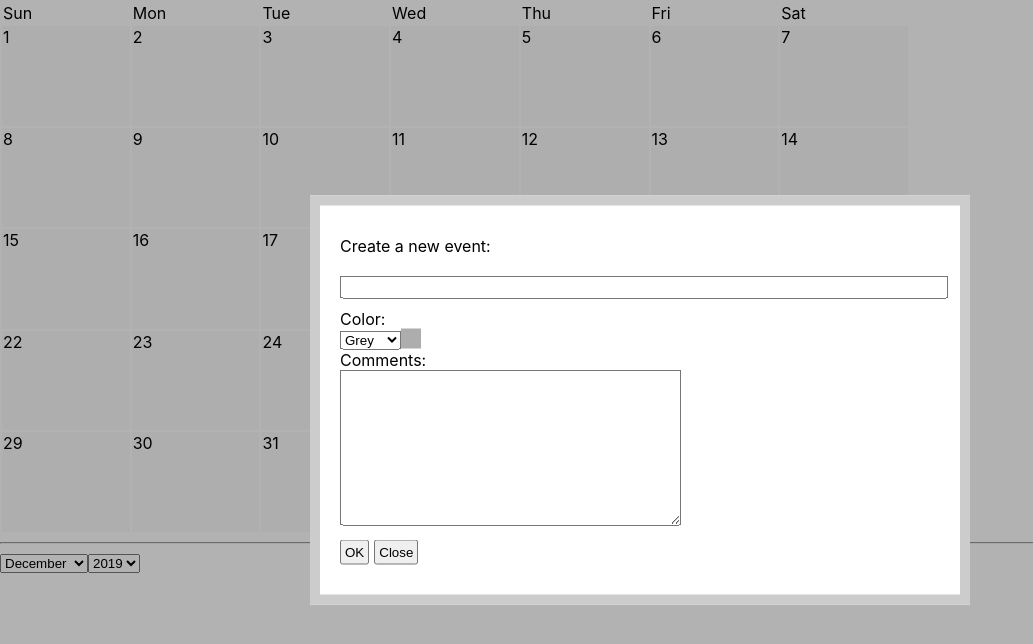
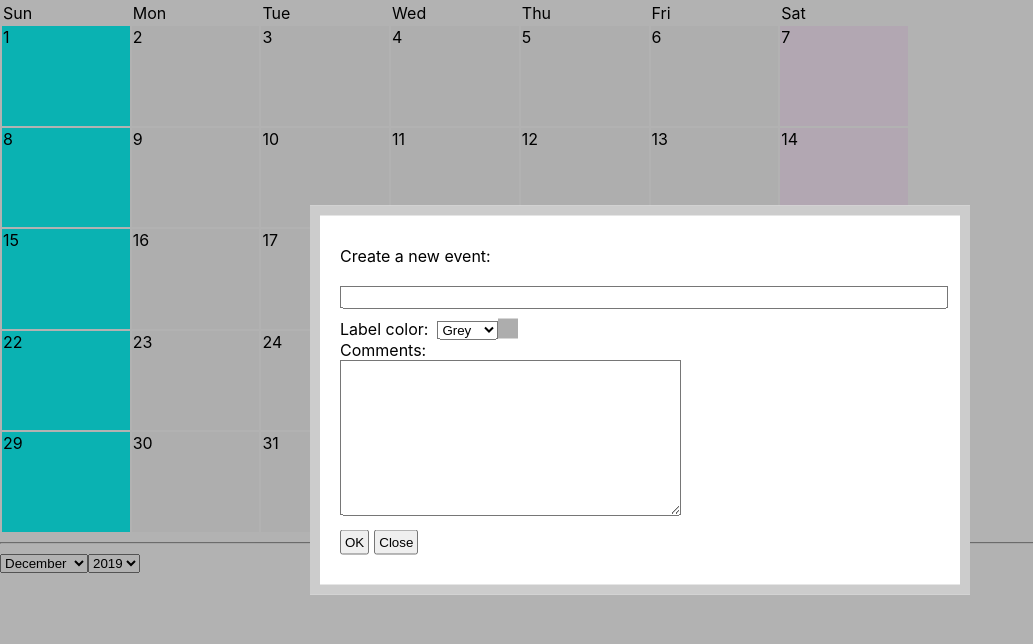
Before and after one commit to mulefish/calendar3000, a React (Create React App) app: page / in a window 1280 px wide. Both pictures are taken after a click on the element "21". Shown: the top 644 px of the page, without its empty margins (0-1033 px from the left). Built offline with nearby package versions, Linux system fonts and the light colour scheme.

Commit message:
prepping for UIUX issues

```diff
--- a/src/App.css
+++ b/src/App.css
@@ -3,3 +3,18 @@
   background-color: #f9f9f9;
   vertical-align: top;
 }
+.day {
+  background-color: #f9f9f9;
+  vertical-align: top;
+}
+
+/* Sunday and Saturday are _intentionally_ gross: TODO: Pick a nice color */
+/* cf. Cell.js */
+.Sunday {
+  background-color: #0fffff;
+  vertical-align: top;
+}
+.Saturday {
+  background-color: #fff0ff;
+  vertical-align: top;
+}
--- a/src/Cell.js
+++ b/src/Cell.js
@@ -95,8 +95,19 @@ class Cell extends React.Component {
       aryTitles.push( <div key={key} style={bgColorCell}><span className="title-text">{t.title}</span></div>)
     })
 
+    let dayCss = 'day'
+    if ( this.props.dayOfTheWeek == 0 ) {
+      dayCss = 'Sunday'
+    } else if ( this.props.dayOfTheWeek == 6 ) {
+      dayCss = 'Saturday'
+    }
+
+
     return (
-        <td className='day' style={w} onClick={e => { this.showModal()}}>
+
+
+
+        <td className={dayCss} style={w} onClick={e => { this.showModal()}}>
             {this.props.data}
             {aryTitles.length>0 ?
               <div className="titles-wrapper">
@@ -109,7 +120,9 @@ class Cell extends React.Component {
               <input type="text" name="newTitle" value={this.state.newTitle} onChange={e => {this.handleNewTitleChange(e)}} style={{'width': 100+'%'}}/>
             </div>
             <div className="modal-event-color">
-              <label>Color:</label><br></br>
+
+
+              <label>Label color:</label> &nbsp;
               <select  value={this.state.titleColor} onChange={this.handleTitleColorChange}>
                 <option value='#6393e0'>Blue</option>
                 <option value='#88b972'>Green</option>
@@ -117,6 +130,8 @@ class Cell extends React.Component {
                 <option value='#aa0000'>Red</option>
                 <option value='#adadad'>Grey</option>
               </select>
+
+
               <span className="color-box" style={bgColor}></span>
             </div>
             <div>
--- a/src/Row.js
+++ b/src/Row.js
@@ -8,7 +8,7 @@ class Row extends React.Component {
     console.log("rttwi " + this.props.width)
     this.props.data.forEach((day, i )=>{
         const key = 'c' + i
-        cells.push(<Cell key={key} height={this.props.height} width={this.props.width} data={day}/>)
+        cells.push(<Cell key={key} dayOfTheWeek={i} activeYear={this.props.activeYear} activeMonth={this.props.activeMonth} height={this.props.height} width={this.props.width} data={day}/>)
       })
     return (
         <tr>{cells}</tr>
--- a/src/Scheduler.js
+++ b/src/Scheduler.js
@@ -20,7 +20,12 @@ class Scheduler extends React.Component {
       rows:[]
     }
 
-
+    ////
+    this.pretendHolidayDB = {
+      2019:["goat"],
+      2020:["finch"],
+      2021:["wren"]
+    }
   }
 
   componentDidMount() {
@@ -75,22 +80,18 @@ class Scheduler extends React.Component {
 
   render() {
 
+    // TODO: NAME THIS better - in a year 'ary' will mean
     let ary = []
 
 
 
     this.state.rows.forEach((r, i ) => {
       const key = "r" + i
-      ary.push( <Row key={key}  height={this.cellHeight}  width={this.cellWidth} data={r} />)
+      ary.push( <Row key={key}  activeYear={this.activeYear} activeMonth={this.activeMonth} height={this.cellHeight}  width={this.cellWidth} data={r} />)
     })
-
-
-
-
 
     return (
       <div>
-
       <table>
         <tbody>
         <RowHeader height={this.cellHeight} width={this.cellWidth} data={["Sun", "Mon", "Tue","Wed","Thu","Fri","Sat"]} />
```
Also changed, not shown: src/Cell.css (line endings or trailing spaces).
